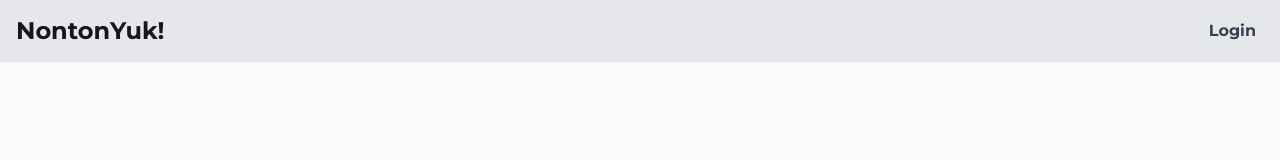
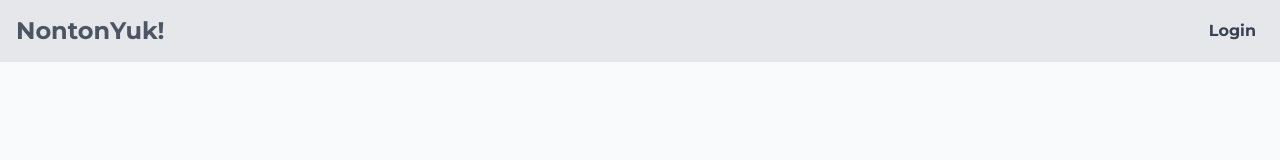
Before and after one commit to ifindev/movie-store-website, an Angular app: page / in a window 1280 px wide. In both pictures the pointer is over the link "NontonYuk!". Shown: the top 160 px of the page. Built offline with nearby package versions, Linux system fonts and the light colour scheme.

Commit message:
Add hover style for navbar brand and navbar link

```diff
--- a/src/app/layout/navbar/navbar.component.css
+++ b/src/app/layout/navbar/navbar.component.css
@@ -7,6 +7,11 @@
   color: #374151;
 }
 
+.navbar-brand:hover,
+.nav-link strong:hover {
+  color: #4b5563;
+}
+
 .navbar-brand:focus,
 .navbar-brand:active {
   color: #374151;
```
